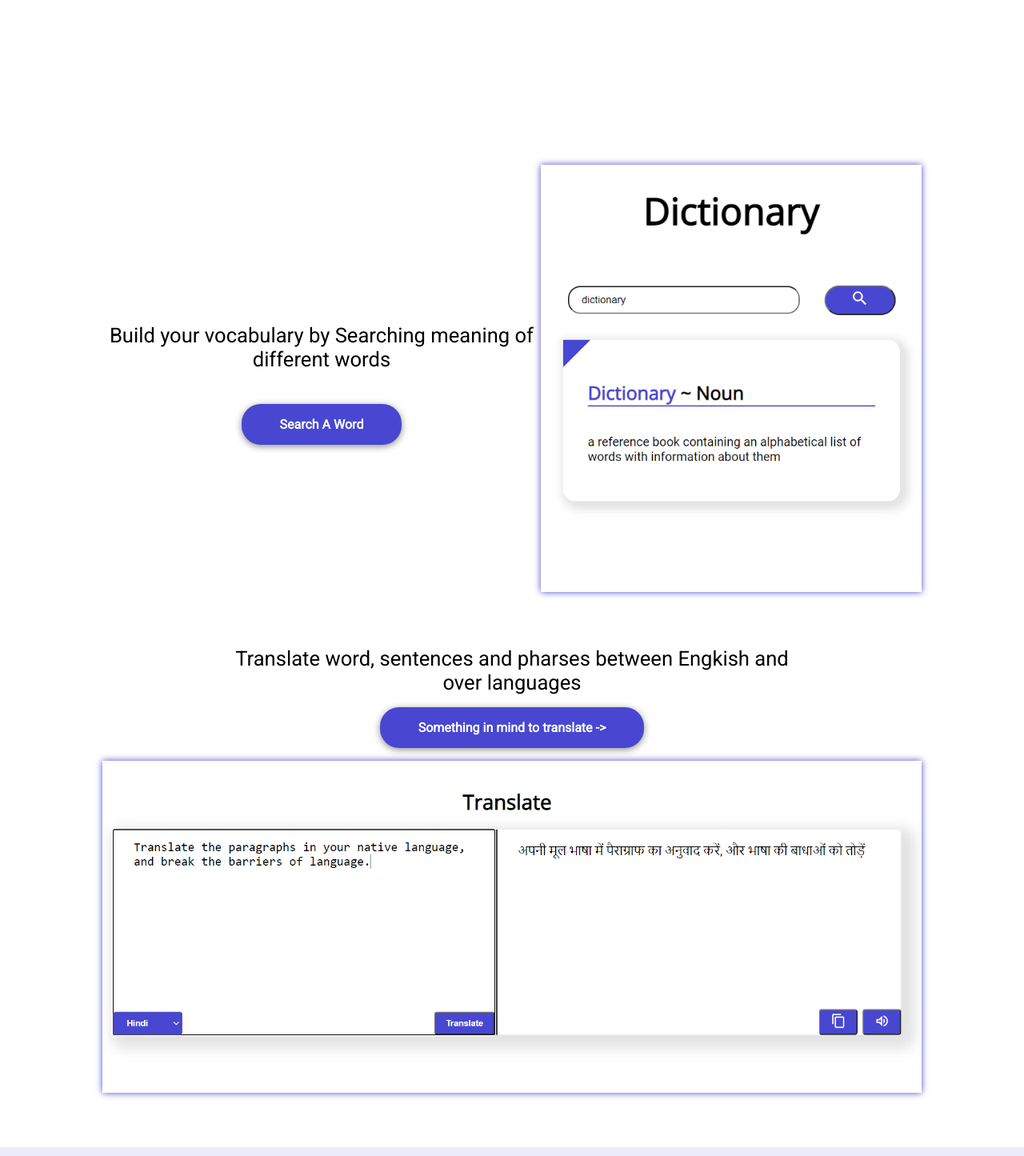
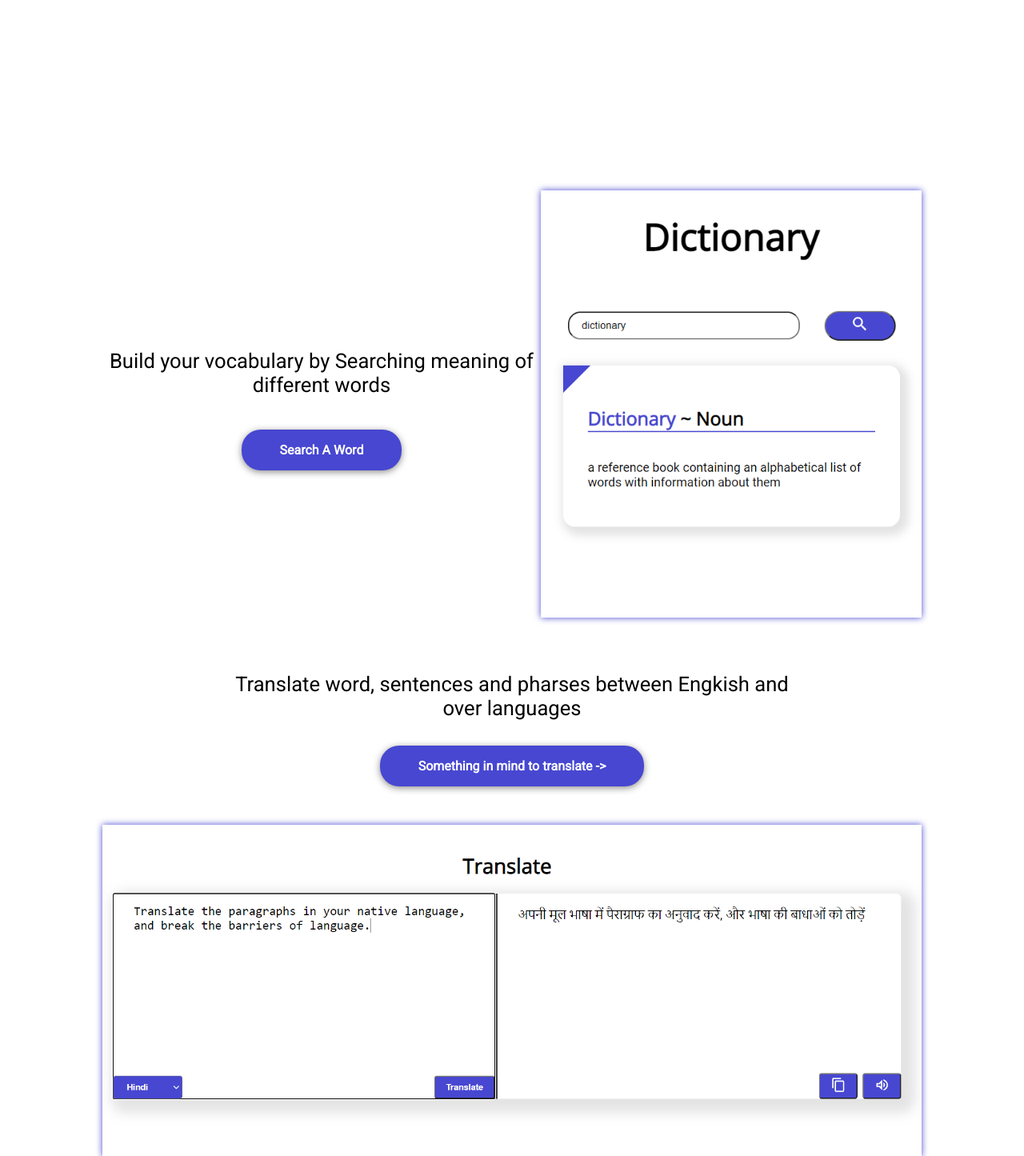
Before and after one commit to arushi082/LanguageLearning-App, a Django app: page / in a window 1280 px wide. Shown: the part 615-2060 px from the top of the page at 80% size. Run offline with Django 3.2, Linux system fonts and the light colour scheme.

Commit message:
update
homepage

```diff
--- a/Language/Login/static/Login/css/master.css
+++ b/Language/Login/static/Login/css/master.css
@@ -130,7 +130,7 @@ header {
 }
 .home__word {
   width: 80%;
-  margin: 2rem auto;
+  margin: 4rem auto 2rem;
   display: flex;
   justify-content: space-between;
   align-items: center;
@@ -150,11 +150,12 @@ header {
 }
 .home__translate__content {
   text-align: center;
+  margin: 2rem auto;
 }
 .home__translate__content p {
   font-size: calc(1.2rem + 0.5vw);
   max-width: 700px;
-  margin: 2rem auto 0;
+  margin: 1rem auto;
 }
 .home__translate img {
   filter: drop-shadow(0 0 4px #4747d1);
--- a/Language/Login/static/Login/scss/_home.scss
+++ b/Language/Login/static/Login/scss/_home.scss
@@ -43,7 +43,7 @@
 
   &__word{
     width: 80%;
-    margin: 2rem auto;
+    margin: 4rem auto 2rem;
     display: flex;
     justify-content: space-between;
     align-items: center;
@@ -63,10 +63,11 @@
     margin: 4rem auto;
     &__content{
       text-align: center;
+      margin: 2rem auto;
       p{
         font-size: calc(1.2rem + .5vw);
         max-width: 700px;
-        margin: 2rem auto 0;
+        margin: 1rem auto;
       }
     }
     img{
```
Also changed, not shown: 1 other file.
